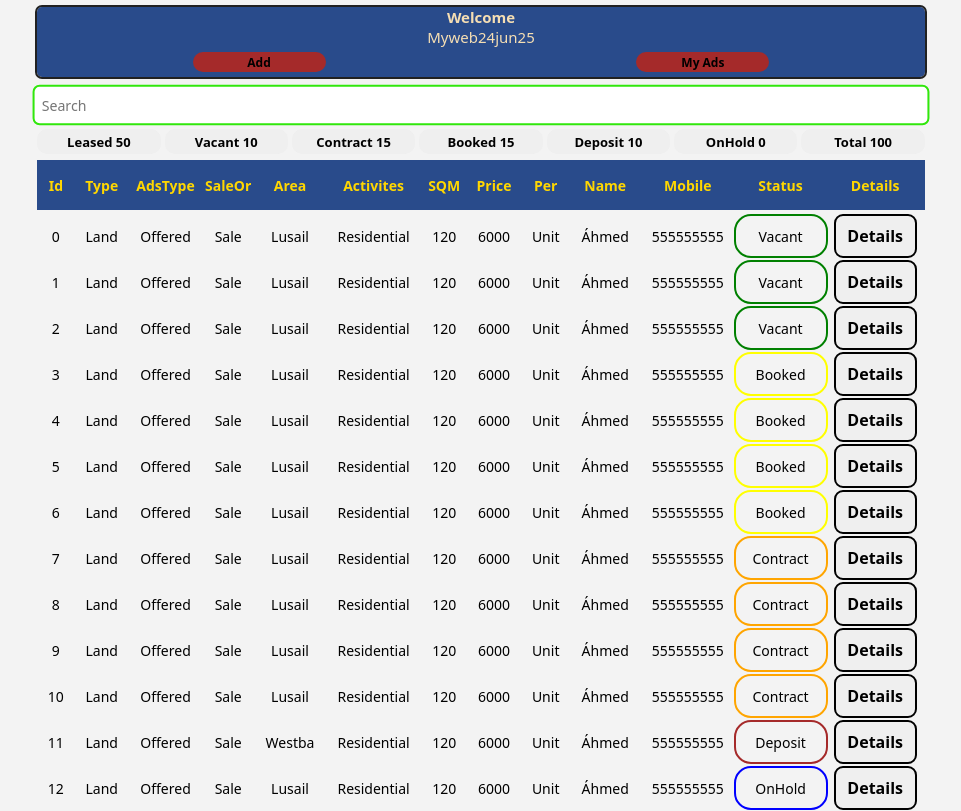
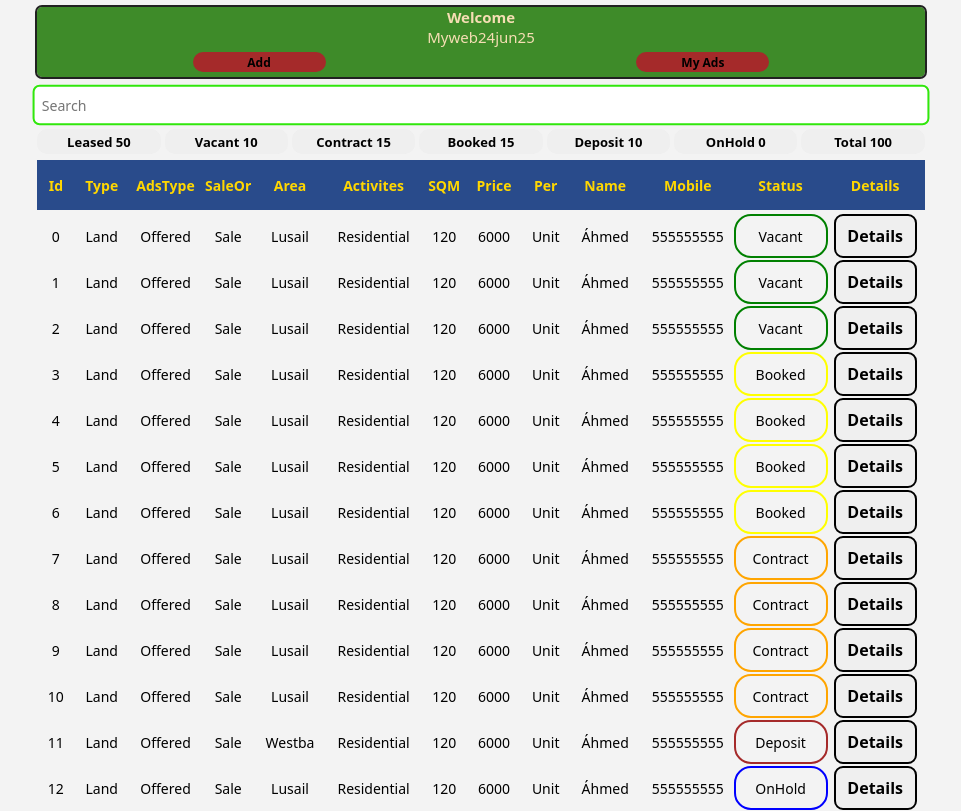
Before and after one commit to ahmedaaamm2/Mywebjun25, a website with bundled scripts: page index.html in a window 1280 px wide. Shown: the top 811 px of the page, without its empty margins (159-1120 px from the left). Built offline with nearby package versions, Linux system fonts and the light colour scheme.

Commit message:
change header to green ahmed branch

```diff
--- a/style.css
+++ b/style.css
@@ -77,7 +77,8 @@ button{
     height: 70px;
     text-align: center;
     border-radius: 5px;
-    background-color: #294b8b;
+    /* background-color: #294b8b; */
+    background-color: #3e8b29;
     color: wheat;
     font-size: 16px;
     outline: #212121 solid 2px;
```
